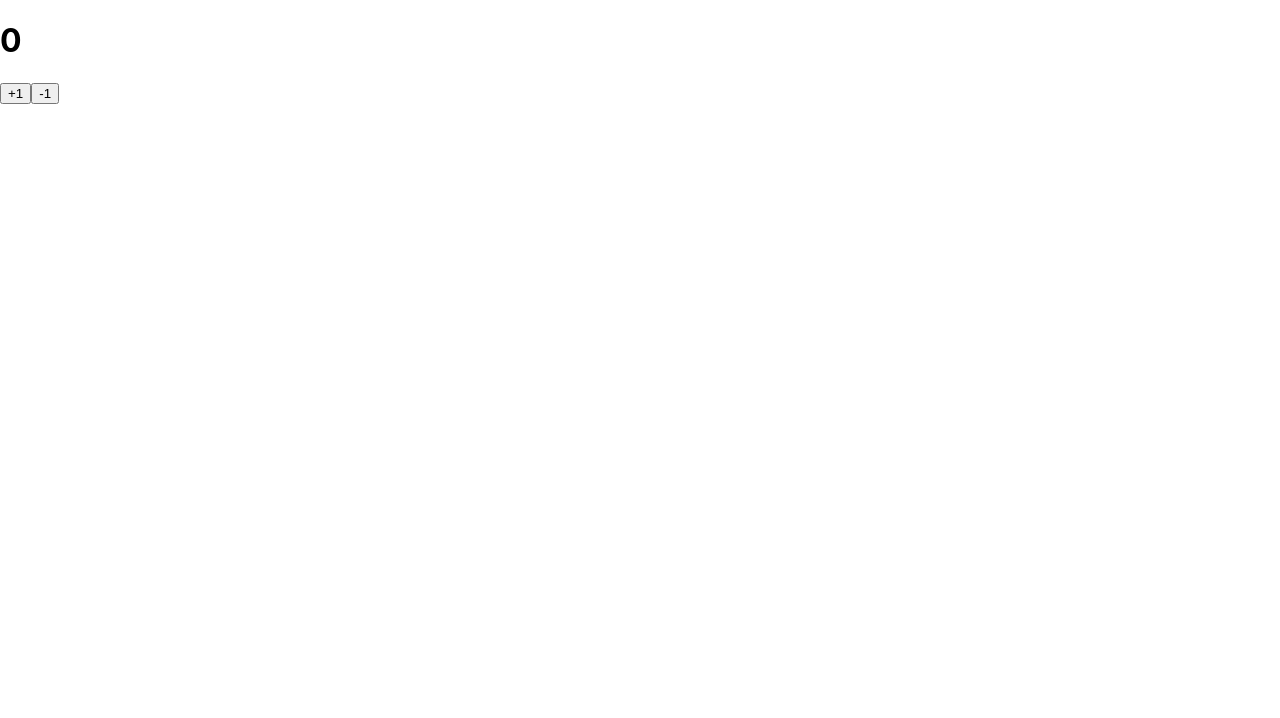
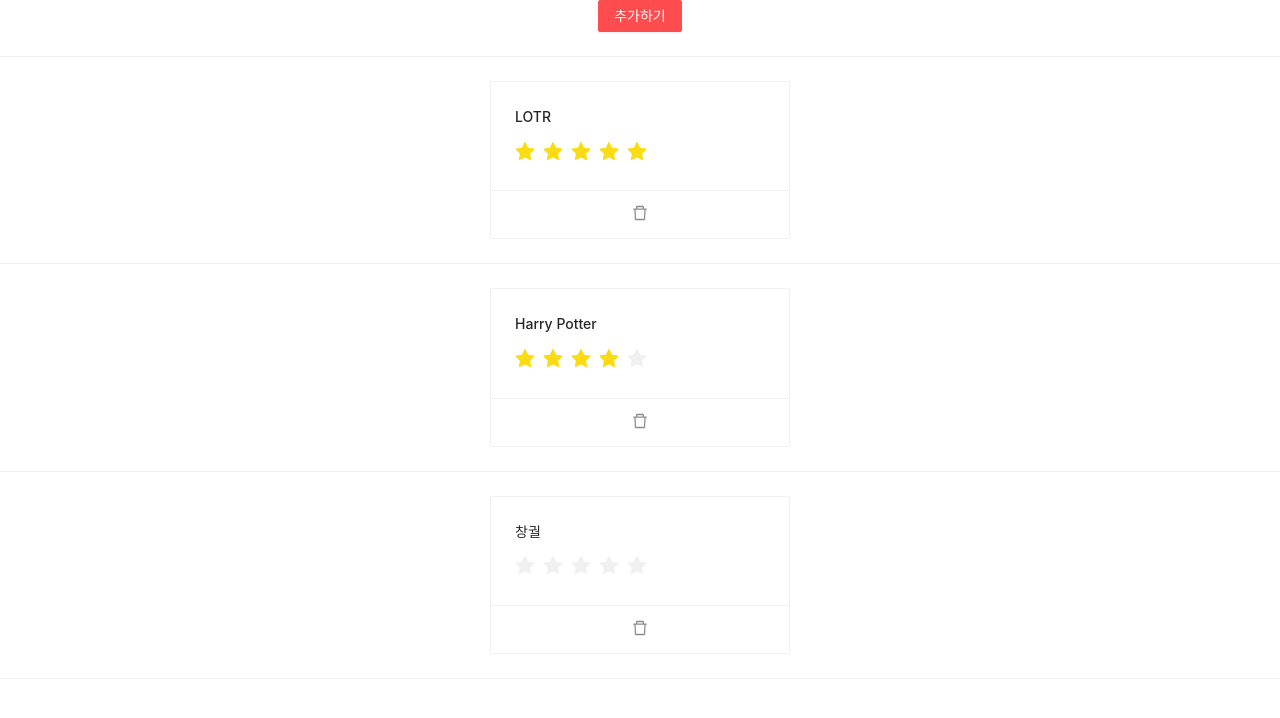
Before and after one commit to dev-thug/react-mobx, a React (Create React App) app: page / in a window 1280 px wide. Shown: the top 718 px of the page. Built offline with nearby package versions, Linux system fonts and the light colour scheme.

Commit message:
add movie score using mobx

```diff
--- a/package.json
+++ b/package.json
@@ -10,6 +10,7 @@
     "@types/node": "^16.11.21",
     "@types/react": "^17.0.38",
     "@types/react-dom": "^17.0.11",
+    "antd": "^4.18.5",
     "mobx": "^6.3.13",
     "mobx-react": "^7.2.1",
     "react": "^17.0.2",
--- /dev/null
+++ b/src/App.jsx
@@ -0,0 +1,62 @@
+import * as React from 'react';
+import {Row, Col, Divider, Button, Modal, Input, Rate} from 'antd';
+import Card from "./components/Card";
+import {useStores} from "./states/Context";
+import {observer} from "mobx-react";
+
+export default observer(() => {
+    const [isModalOpen, setIsModalOpen] = React.useState(false);
+    const [newRate, setNewRate] = React.useState(0);
+    const [newTitle, setNewTitle] = React.useState('');
+    const {movieStore} = useStores();
+
+    const onRateChange = (value) => {
+        setNewRate(value);
+    }
+
+    const onModalOk = () => {
+        movieStore.createMovie(newTitle, newRate);
+        setNewRate(0);
+        setNewTitle('');
+        setIsModalOpen(false);
+    }
+
+    const onDelete = (id) => {
+        movieStore.deleteMovie(id);
+    }
+
+    const onExistingRateChange = (id, value) => {
+        movieStore.changeRate(id, value);
+    };
+
+    return (
+        <>
+            <Row justify="center">
+                <Button type="primary" danger onClick={() => setIsModalOpen(true)}>
+                    추가하기
+                </Button>
+            </Row>
+            <Divider/>
+            {
+                movieStore.movies.map(
+                    (x) => (
+                        <>
+                            <Row justify="center">
+                                <Card key={x.id}
+                                      title={x.title}
+                                      rate={x.rate}
+                                      onChange={(value)=> onExistingRateChange(x.id, value)}
+                                      onDelete={() => onDelete(x.id)}/>
+                            </Row>
+                            <Divider/>
+                        </>
+                    )
+                )
+            }
+            <Modal title="추가하기" visible={isModalOpen} onOk={onModalOk} onCancel={() => setIsModalOpen(false)}>
+                <Input placeholder="영화의 이름을 입력 해주세요." value={newTitle} onChange={(e) => setNewTitle(e.target.value)}/>
+                <Rate onChange={onRateChange} value={newRate}/>
+            </Modal>
+        </>
+    )
+});
--- a/src/App.tsx
+++ /dev/null
@@ -1,12 +0,0 @@
-import React from 'react';
-import Counter from './Counter';
-
-function App() {
-    return (
-        <div>
-            <Counter/>
-        </div>
-    );
-}
-
-export default App;
--- /dev/null
+++ b/src/components/Card.js
@@ -0,0 +1,17 @@
+import * as React from 'react';
+import {Card, Avatar, Rate, Button} from "antd";
+import { EditOutlined, EllipsisOutlined, SettingOutlined, DeleteOutlined } from '@ant-design/icons';
+
+export default ({title, onChange, rate, onDelete})=>{
+    return (
+      <Card
+        style={{ width: 300 }}
+        actions={[<DeleteOutlined onClick={onDelete} />]}
+      >
+        <h4>{title}</h4>
+        <div>
+          <Rate onChange={onChange} value={rate} />
+        </div>
+      </Card>
+    );
+}
--- a/src/index.tsx
+++ b/src/index.tsx
@@ -2,7 +2,7 @@
 import ReactDOM from 'react-dom';
 import './index.css';
 import App from './App';
-
+import 'antd/dist/antd.css';
 ReactDOM.render(
     <App/>
     ,
--- /dev/null
+++ b/src/states/Context.js
@@ -0,0 +1,7 @@
+import * as React from 'react';
+import {RootStore} from "./RootStore";
+
+export const StoreContext = React.createContext(new RootStore());
+export const StoreProvider = StoreContext.Provider;
+
+export const useStores = ()=> React.useContext(StoreContext);
--- /dev/null
+++ b/src/states/MovieStore.js
@@ -0,0 +1,58 @@
+import {action, makeObservable, observable} from "mobx";
+
+class Movie {
+    id;
+    title;
+    rate;
+
+    constructor(id, title, rate) {
+        this.id = id;
+        this.title = title;
+        this.rate = rate;
+    }
+}
+
+export class MovieStore {
+    rootStore;
+
+    movies = [];
+
+    constructor(root) {
+        makeObservable(this, {
+            movies: observable,
+            createMovie: action,
+            deleteMovie: action,
+            changeRate: action,
+        })
+
+        this.rootStore = root;
+
+        this.movies = [
+            new Movie(1, 'LOTR', 5),
+            new Movie(2, 'Harry Potter', 4),
+            new Movie(3, '창궐', 0),
+        ]
+    }
+
+    createMovie(title, rate) {
+        this.movies = [
+            ...this.movies,
+            new Movie(this.movies[this.movies.length - 1].id + 1, title, rate),
+        ]
+    }
+
+    deleteMovie(id) {
+        this.movies = this.movies.filter(x => x.id !== id);
+    }
+
+    changeRate(id, rate){
+        const idx = this.movies.findIndex(x => x.id === id);
+        const movie = this.movies[idx];
+
+        this.movies = [
+            ...this.movies.slice(0, idx),
+            new Movie(movie.id, movie.title, rate),
+            ...this.movies.slice(idx + 1, this.movies.length),
+        ]
+    }
+}
--- /dev/null
+++ b/src/states/RootStore.js
@@ -0,0 +1,9 @@
+import {MovieStore} from "./MovieStore";
+
+export class RootStore{
+    movieStore;
+
+    constructor() {
+        this.movieStore = new MovieStore(this);
+    }
+}
```
Also changed, not shown: 1 other file (tests, documents, lock files or other folders).
